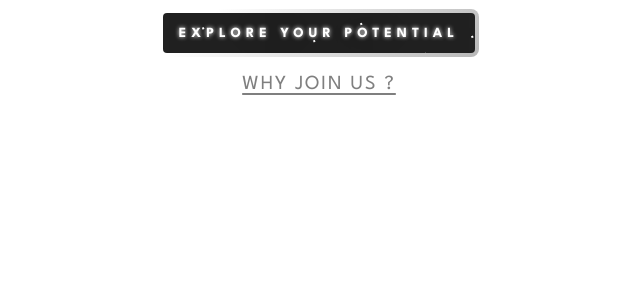
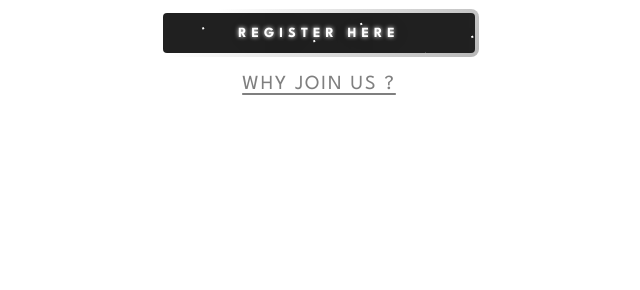
Before and after one commit to T-SIG/website, an Astro site: page / in a window 1280 px wide. Shown: the part 510-800 px from the top of the page, without its empty margins (321-961 px from the left). Built offline with nearby package versions, Linux system fonts and the light colour scheme; Astro itself is replaced by a stand-in of ours; a web font is replaced by a local one.

Commit message:
fix:CTA text

```diff
--- a/src/components/Main.astro
+++ b/src/components/Main.astro
@@ -9,7 +9,7 @@ import "../styles/mainSect.css";
 
   <span class="text-5xl tracking-[18px] -mr-[18px] font-black">tsig</span>
   <button type="button" class="btn" name="form-link">
-    <strong>explore your potential</strong>
+    <strong>Register Here</strong>
     <div id="container-stars">
       <div id="stars"></div>
     </div>
```
